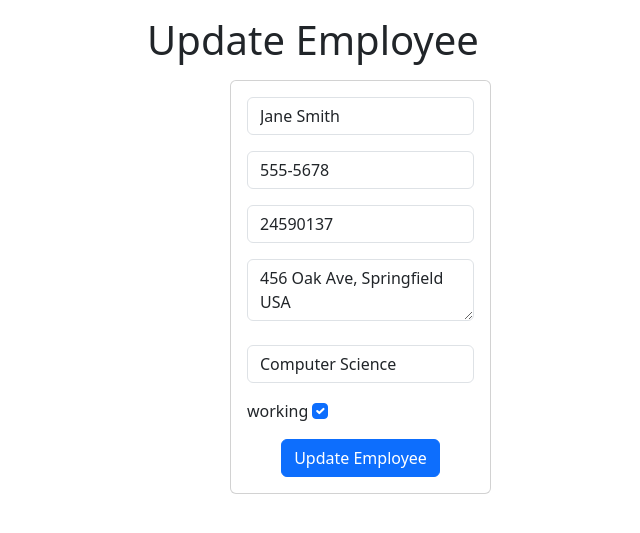
After one commit to Shadabdullah/Jango, a Django app: page /Empl/update-emp/24590137 in a window 1280 px wide. The commit adds this page. Shown: the top 533 px of the page, without its empty margins (327-967 px from the left). Run offline with Django 4.2, Linux system fonts and the light colour scheme; data comes from the database, SQL or seed files in the repository; both versions use the stored data as it was before the commit.

Commit message:
App completed

```diff
--- a/app/Empl/models.py
+++ b/app/Empl/models.py
@@ -3,9 +3,10 @@ from django.db import models
 # Create your models here.
 class Emp(models.Model):
     name=models.CharField(max_length=200)
-    emp_id=models.CharField(max_length=200)
+    emp_id=models.CharField(max_length=200,primary_key=True)
     phone=models.CharField(max_length=10)
     address=models.CharField(max_length=150)
+
     working=models.BooleanField(default=True)
     department=models.CharField(max_length=10)
 
--- a/app/Empl/urls.py
+++ b/app/Empl/urls.py
@@ -4,5 +4,8 @@ from .views import *
 
 urlpatterns = [
     path("",emp_home),
-    path('add/',add_emp)
+    path('add/',add_emp),
+    path('delete-emp/<int:emp_id>',deleteEmp),
+    path('update-emp/<int:emp_id>',updateEmp),
+    path('do-update/<int:emp_id>',doUpdate)
 ]
--- a/app/Empl/views.py
+++ b/app/Empl/views.py
@@ -7,7 +7,9 @@ from .models import *
 
 # Create your views here.
 def emp_home(request):
-    return render(request ,'emp/home.html',{})
+    emp = Emp.objects.all()
+
+    return render(request ,'emp/home.html',{"emp" : emp})
 
 def add_emp(request):
     if request.method=="POST":
@@ -37,3 +39,39 @@ def add_emp(request):
 
 
     return render(request, 'emp/add_emp.html',{})
+
+def deleteEmp(request ,emp_id):
+
+    dele = Emp.objects.get(pk=emp_id)
+    dele.delete()
+
+    return redirect("/Empl/")
+
+def updateEmp(request ,emp_id):
+    emp = Emp.objects.get(pk=emp_id)
+    print(emp.department)
+    return render(request, 'emp/update_emp.html',{"emp" : emp})
+
+
+def doUpdate(request,emp_id):
+    if request.method=='POST':
+        emp_name=request.POST.get("emp_name")
+        emp_id_temp=request.POST.get("emp_id")
+        emp_phone=request.POST.get("emp_phone")
+        emp_address=request.POST.get("emp_address")
+        emp_working=request.POST.get("emp_working")
+        emp_department=request.POST.get("emp_department")
+
+        e=Emp.objects.get(pk=emp_id)
+        e.name=emp_name
+        e.emp_id=emp_id_temp
+        e.phone=emp_phone
+        e.address=emp_address
+        e.department=emp_department
+        if emp_working is None:
+            e.working=False
+        else:
+            e.working=True
+
+        e.save()
+    return redirect("/Empl/")
--- /dev/null
+++ b/app/templates/emp/update_emp.html
@@ -0,0 +1,107 @@
+<!DOCTYPE html>
+<html lang="en">
+  <head>
+    <meta charset="utf-8" />
+    <meta name="viewport" content="width=device-width, initial-scale=1" />
+    <title>Update Employee</title>
+    <link
+      href="https://cdn.jsdelivr.net/npm/bootstrap@5.3.0-alpha3/dist/css/bootstrap.min.css"
+      rel="stylesheet"
+      integrity="sha384-KK94CHFLLe+nY2dmCWGMq91rCGa5gtU4mk92HdvYe+M/SXH301p5ILy+dN9+nJOZ"
+      crossorigin="anonymous"
+    />
+  </head>
+  <body>
+    <h1 class="text-center my-3">Update Employee</h1>
+
+    <div class="container">
+      <div class="row">
+        <div class="col-md-3 offset-md-5">
+          <div class="card">
+            <div class="card-body">
+              <form action="/Empl/do-update/{{emp.emp_id}}" method="POST">
+                {% csrf_token %}
+                <div class="mb-3">
+                  <input
+                    id="name"
+                    name="emp_name"
+                    type="text"
+                    class="form-control"
+                    placeholder="Name"
+                    value="{{emp.name}}"
+                  />
+                </div>
+                <div class="mb-3">
+                  <input
+                    id="phone"
+                    type="text"
+                    class="form-control"
+                    placeholder="Phone Number"
+                    name="emp_phone"
+                    value="{{emp.phone}}"
+                  />
+                </div>
+                <div class="mb-3">
+                  <input
+                    id="id"
+                    type="text"
+                    class="form-control"
+                    placeholder="ID"
+                    name="emp_id"
+                    value="{{emp.emp_id}}"
+                  />
+                </div>
+                <div class="mb-4">
+                  <textarea
+                    id="address"
+                    type="text"
+                    class="form-control"
+                    placeholder="Address"
+                    name="emp_address"
+                  >
+{{emp.address}}</textarea
+                  >
+                </div>
+                <div class="mb-3">
+                    <select name="emp_department" id="department" class="form-control">
+                        <option value="CSE"{% if emp.department == "CSE" %} selected{% endif %}>Computer Science</option>
+                        <option value="ME"{% if emp.department == "ME" %} selected{% endif %}>Mechanical Engg</option>
+                        <option value="EE"{% if emp.department == "EE" %} selected{% endif %}>Electrical Engg</option>
+                    </select>
+                </div>
+                <div class="mb-3">
+                  <label for="working">working</label>
+                  <input
+                    {%
+                    if
+                    emp.working
+                    %}
+                    checked
+                    {%
+                    endif
+                    %}
+                    type="checkbox"
+                    id="working"
+                    class="form-check-input"
+                    name="emp_working"
+                  />
+                </div>
+                <div class="container text-center">
+                  <button class="btn btn-primary" id="submit">
+                    Update Employee
+                  </button>
+                </div>
+              </form>
+            </div>
+          </div>
+        </div>
+      </div>
+    </div>
+
+    <script
+      src="https://cdn.jsdelivr.net/npm/bootstrap@5.3.0-alpha3/dist/js/bootstrap.bundle.min.js"
+      integrity="sha384-ENjdO4Dr2bkBIFxQpeoTz1HIcje39Wm4jDKdf19U8gI4ddQ3GYNS7NTKfAdVQSZe"
+      crossorigin="anonymous"
+    ></script>
+  </body>
+</html>
```
Also changed, not shown: app/templates/emp/home.html (+60 -6 lines), app/Empl/migrations/0002_remove_emp_id_alter_emp_emp_id.py (added), app/db.sqlite3.
